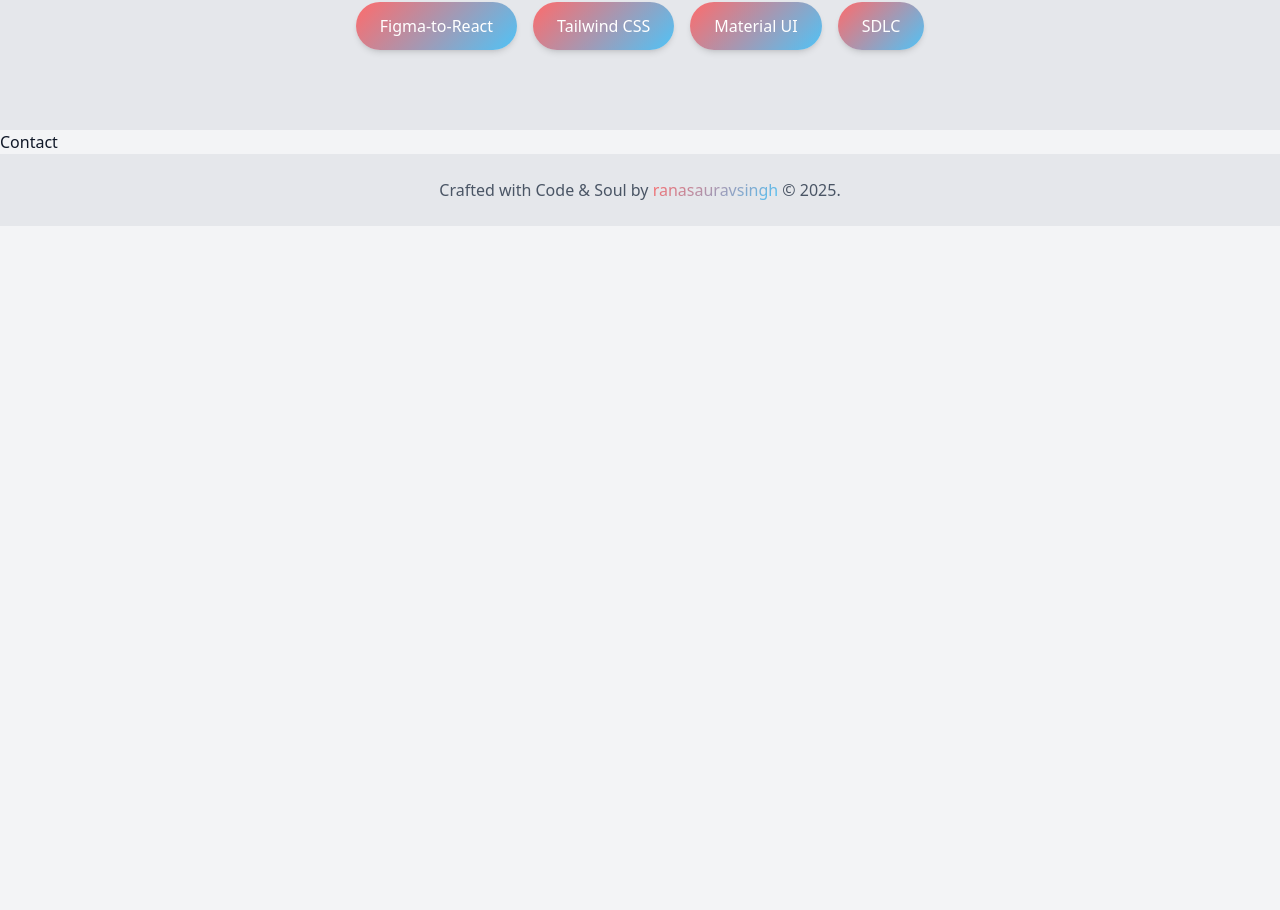
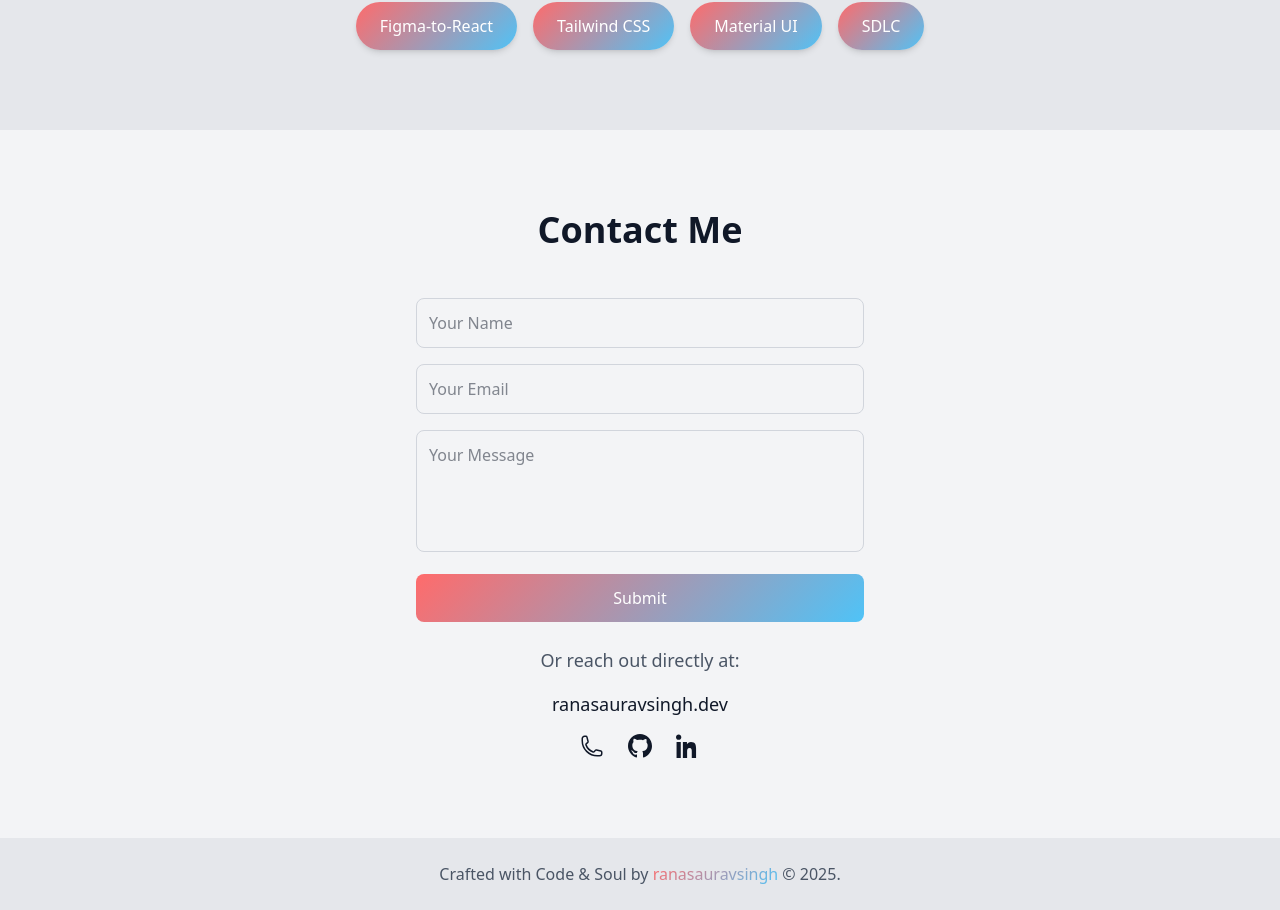
Before and after one commit to ranasauravsingh/my_portfolio, a React (Vite) app: page / in a window 1280 px wide. Shown: the part 1078-1988 px from the top of the page. Before the commit the page ends 1304 px from the top, so only its background shows below. Built offline with nearby package versions, Linux system fonts and the light colour scheme.

Commit message:
[Design][Contact] integrated contact section design

```diff
--- a/src/components/Contact.jsx
+++ b/src/components/Contact.jsx
@@ -1,9 +1,186 @@
-import React from 'react'
+import { useState } from "react";
+import { PhoneIcon } from "@heroicons/react/24/outline";
+
+import { MotionH2 } from "../config/motion";
+import { SendEmailJS } from "../config/emailjs";
+import { GithubIcon, LinkedInIcon } from "../ui/icons/customIcons";
 
 const Contact = () => {
-  return (
-    <div>Contact</div>
-  )
-}
+	const [formData, setFormData] = useState({
+		name: "",
+		email: "",
+		message: "",
+	});
+	const [errors, setErrors] = useState({});
+	const [showToast, setShowToast] = useState(false);
 
-export default Contact
+	const validateForm = () => {
+		const newErrors = {};
+		const emailRegex = /^[^\s@]+@[^\s@]+\.[^\s@]+$/;
+
+		if (!formData.name.trim()) {
+			newErrors.name = "Name is required";
+		}
+		if (!formData.email.trim()) {
+			newErrors.email = "Email is required";
+		} else if (!emailRegex.test(formData.email)) {
+			newErrors.email = "Please enter a valid email address";
+		}
+		if (!formData.message.trim()) {
+			newErrors.message = "Message is required";
+		}
+
+		return newErrors;
+	};
+
+	const handleChange = (e) => {
+		setFormData({ ...formData, [e.target.name]: e.target.value });
+		setErrors({ ...errors, [e.target.name]: "" });
+	};
+
+	const handleSubmit = (e) => {
+		e.preventDefault();
+
+		const validationErrors = validateForm();
+		if (Object.keys(validationErrors).length > 0) {
+			setErrors(validationErrors);
+			return;
+		}
+
+		SendEmailJS({
+			title: `Portfolio Inquiry`,
+			from_name: formData.name,
+			from_email: formData.email,
+			from_message: formData.message,
+		})
+			.then((res) => {
+				setShowToast(true);
+				setFormData({ name: "", email: "", message: "" });
+				setTimeout(() => {
+					setShowToast(false);
+				}, 3000);
+			})
+			.catch((error) => {
+				console.error("Failed to send email:", error);
+				alert("Failed to send details. Please try again.");
+			});
+	};
+
+	return (
+		<section
+			id="contact"
+			className="pt-16 sm:pt-20 py-12 sm:py-20 bg-gray-100 px-4 sm:px-6 md:px-8"
+		>
+			<div className="container mx-auto">
+				<MotionH2
+					initial={{ opacity: 0 }}
+					whileInView={{ opacity: 1 }}
+					transition={{ duration: 0.8 }}
+					className="text-2xl sm:text-4xl font-bold text-center mb-8 sm:mb-12 text-coral-500"
+				>
+					Contact Me
+				</MotionH2>
+				<div className="max-w-md mx-auto text-center">
+					<div className="mb-6">
+						<div className="space-y-4">
+							<div>
+								<input
+									type="text"
+									name="name"
+									value={formData?.name}
+									onChange={handleChange}
+									placeholder="Your Name"
+									className="w-full p-3 rounded-lg border border-gray-300 focus:outline-none focus:ring-2 focus:ring-coral-500 text-gray-900"
+									required
+								/>
+								{errors?.name && (
+									<p className="text-sm text-red-500 mt-1">
+										{errors?.name}
+									</p>
+								)}
+							</div>
+							<div>
+								<input
+									type="email"
+									name="email"
+									value={formData?.email}
+									onChange={handleChange}
+									placeholder="Your Email"
+									className="w-full p-3 rounded-lg border border-gray-300 focus:outline-none focus:ring-2 focus:ring-coral-500 text-gray-900"
+									required
+								/>
+								{errors?.email && (
+									<p className="text-sm text-red-500 mt-1">
+										{errors?.email}
+									</p>
+								)}
+							</div>
+							<div>
+								<textarea
+									name="message"
+									value={formData?.message}
+									onChange={handleChange}
+									placeholder="Your Message"
+									rows="4"
+									className="w-full p-3 rounded-lg border border-gray-300 focus:outline-none focus:ring-2 focus:ring-coral-500 text-gray-900 resize-none"
+								/>
+								{errors?.message && (
+									<p className="text-sm text-red-500 mt-1">
+										{errors?.message}
+									</p>
+								)}
+							</div>
+							<button
+								onClick={handleSubmit}
+								className="w-full cursor-pointer bg-gradient-bg text-white py-3 rounded-lg hover:bg-coral-600 transition-colors duration-300"
+							>
+								Submit
+							</button>
+						</div>
+					</div>
+					{showToast && (
+						<div className="fixed top-23 right-4 bg-gradient-bg text-white px-4 py-2 rounded-lg shadow-lg animate-fade-in z-50 backdrop-blur-md bg-opacity-90 border border-white border-opacity-20">
+							Details shared successfully!
+						</div>
+					)}
+					<p className="text-base sm:text-lg text-gray-600 mb-4">
+						Or reach out directly at:
+					</p>
+					<p className="text-coral-500 text-base sm:text-lg mb-4">
+						<a
+							href="mailto:ranasauravsingh.dev@gmail.com"
+							className="hover:text-sky-500 transition-colors"
+						>
+							ranasauravsingh.dev
+						</a>
+					</p>
+					<div className="flex justify-center space-x-6 text-coral-500 text-base sm:text-lg">
+						<a
+							href="tel:+9429014277"
+							className="hover:text-sky-500 transition-colors"
+							aria-label="Phone number"
+						>
+							<PhoneIcon className="h-6 w-6" />
+						</a>
+						<a
+							href="https://github.com/ranasauravsingh"
+							className="hover:text-sky-500 transition-colors"
+							aria-label="GitHub profile"
+						>
+							<GithubIcon />
+						</a>
+						<a
+							href="https://www.linkedin.com/in/ranasauravsingh/"
+							className="hover:text-sky-500 transition-colors"
+							aria-label="LinkedIn profile"
+						>
+							<LinkedInIcon />
+						</a>
+					</div>
+				</div>
+			</div>
+		</section>
+	);
+};
+
+export default Contact;
```
